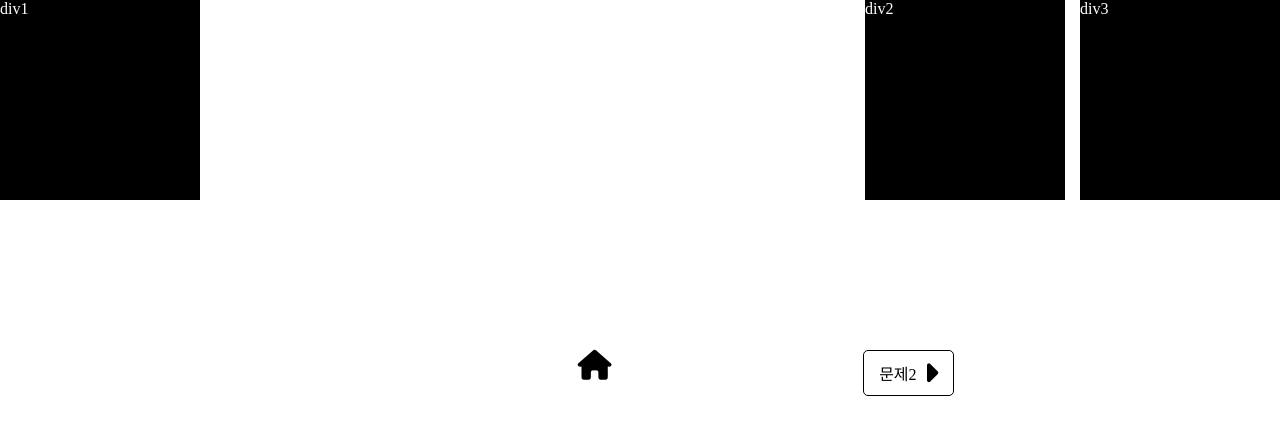
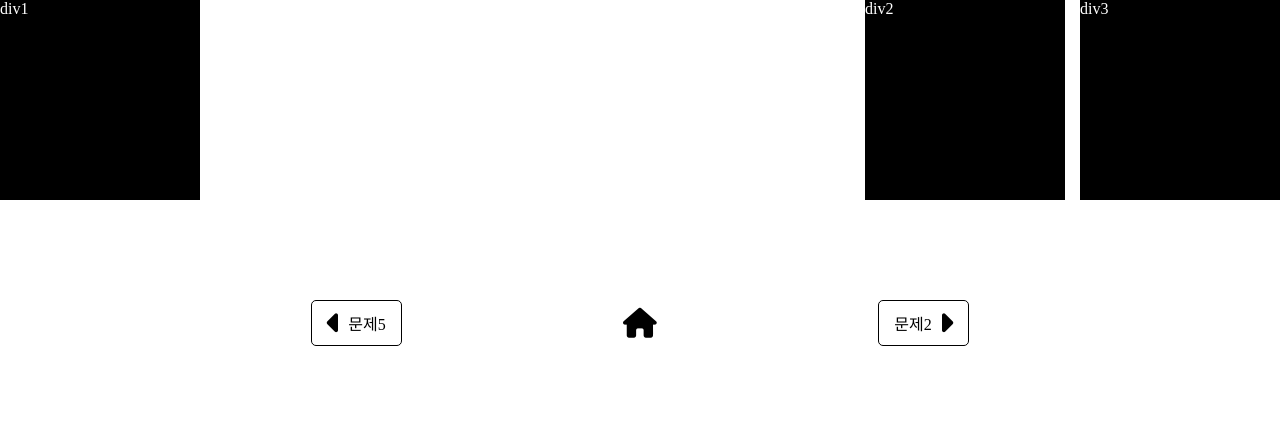
Before and after one commit to jebi2420/practice-position-flexbox, a plain HTML site: page index.html in a window 1280 px wide. Drawn offline with Linux system fonts and the light colour scheme.

Commit message:
[add] link area 추가

```diff
--- a/index.html
+++ b/index.html
@@ -23,7 +23,7 @@
       .box-container {
         display: flex;
         justify-content: space-between;
-        margin-bottom: 150px;
+        margin-bottom: 100px;
       }
       .box {
         width: 200px;
@@ -42,6 +42,7 @@
         padding: 0 200px;
         display: flex;
         justify-content: space-around;
+        align-items: center;
       }
 
       .next {
@@ -83,8 +84,11 @@
         <div class="box box3">div3</div>
       </div>
     </div>
+
     <div class="link-area">
-      <div></div>
+      <a href="https://comforting-pastelito-d84390.netlify.app/" class="next"
+        ><i class="fa-solid fa-caret-left"></i>문제5
+      </a>
       <a href="https://illustrious-flan-1af204.netlify.app/" class="home"
         ><i class="fa-solid fa-house"></i
       ></a>
```
